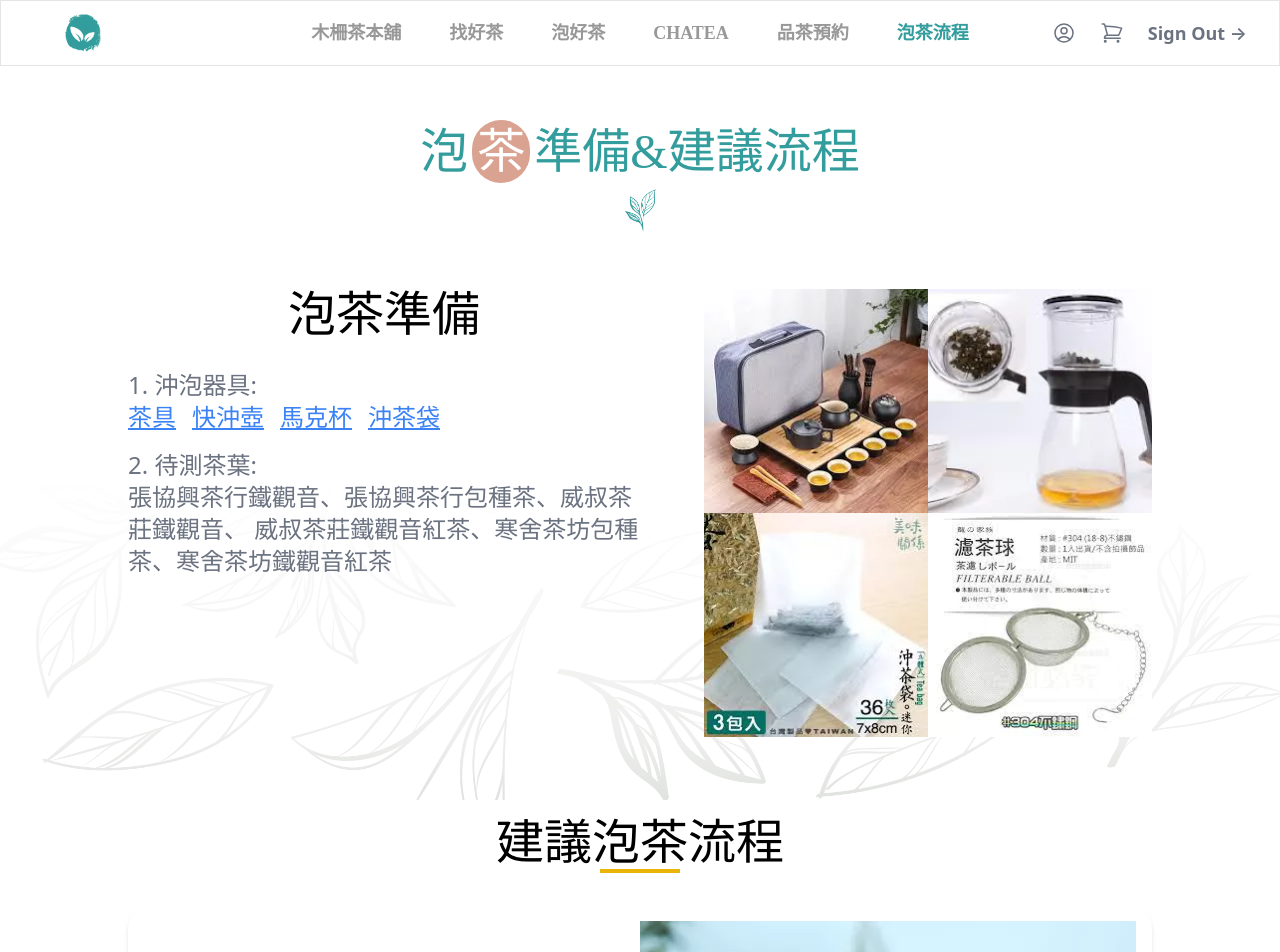
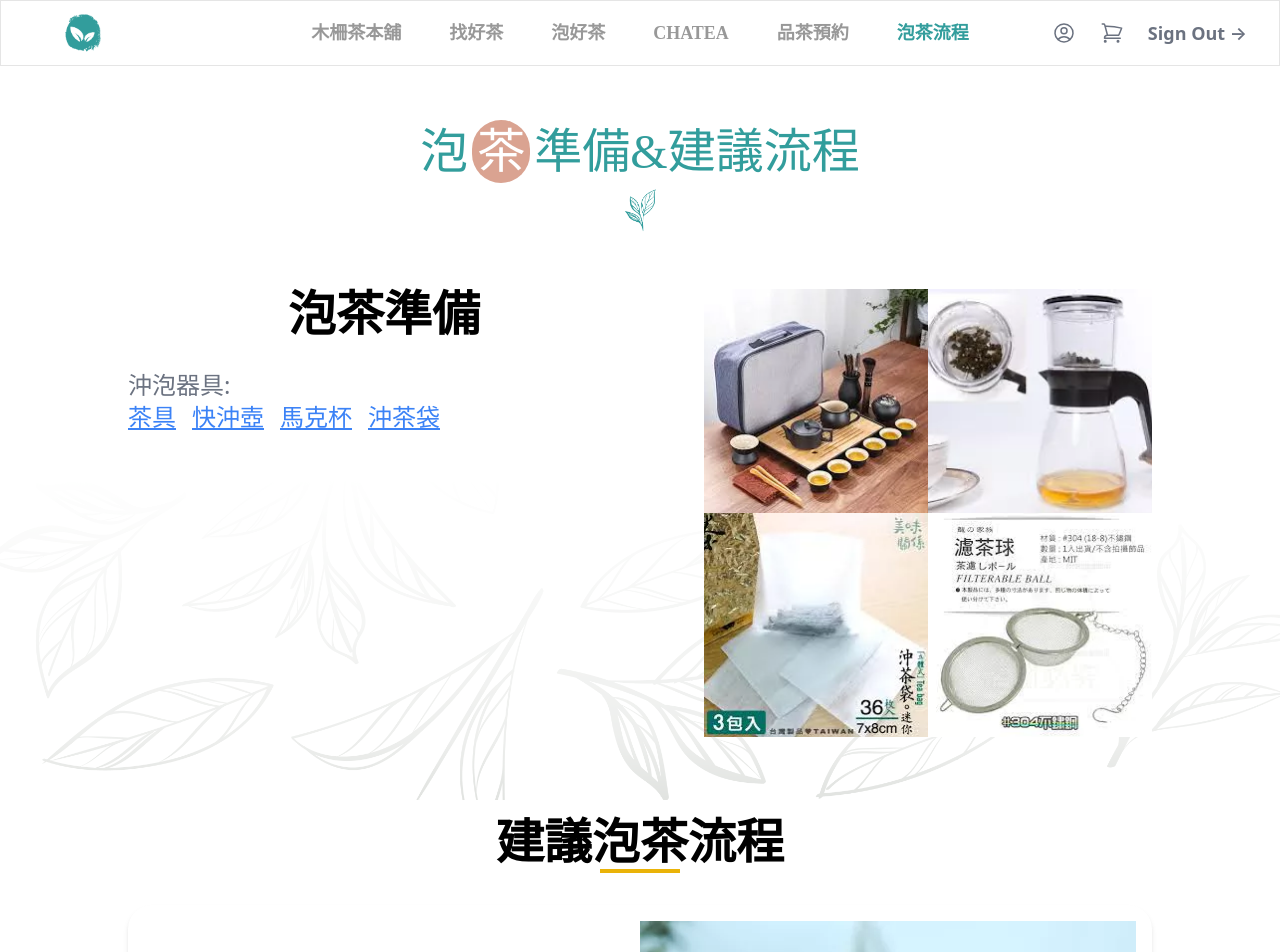
Before and after one commit to Mattis3858/graduation_with_next, a Next.js app: page /processIntro in a window 1280 px wide. Shown: the top 952 px of the page. Built offline with nearby package versions, Linux system fonts and the light colour scheme; a web font is replaced by a local one.

Commit message:
泡茶流程UI更新

```diff
--- a/app/processIntro/ProcessIntro.js
+++ b/app/processIntro/ProcessIntro.js
@@ -1,5 +1,5 @@
 'use client';
-import React ,{ useState } from 'react';
+import React, { useState } from 'react';
 import './style.css';
 
 const ProcessIntro = (props) => {
@@ -8,7 +8,6 @@ const ProcessIntro = (props) => {
   const [showImage1, setShowImage1] = useState(true);
   const [showImage2, setShowImage2] = useState(true);
   const [showImage3, setShowImage3] = useState(true);
-
 
   const selectTool = (tool) => {
     setSelectedTool(selectedTool === tool ? null : tool);
@@ -28,8 +27,6 @@ const ProcessIntro = (props) => {
     setShowImage3(!showImage3);
   };
   return (
-
-
     <>
       <div className="page-layout ">
         <div className="flex items-center justify-center">
@@ -47,11 +44,11 @@ const ProcessIntro = (props) => {
         <div className="flex flex-col lg:flex-row justify-between mb-20">
           <div className="w-full lg:w-1/2">
             <div>
-              <div className="text-5xl font-normal text-center">泡茶準備</div>
+              <div className="text-5xl font-bold text-center">泡茶準備</div>
             </div>
             <div className="pt-8 text-2xl text-gray-500">
               <div>
-                <div className="">1. 沖泡器具:</div>
+                <div className="">沖泡器具:</div>
                 <div className="flex">
                   {['茶具', '快沖壺', '馬克杯', '沖茶袋'].map((tool) => (
                     <button
@@ -68,9 +65,7 @@ const ProcessIntro = (props) => {
                 {/* <div>茶具 / 快沖壺 / 馬克杯 / 沖茶袋 / 濾茶球...等</div> */}
                 {selectedTool && (
                   <div className="mt-4">
-                    {selectedTool === '茶具' && (
-                      <div>茶具的相關文字內容</div>
-                      )}
+                    {selectedTool === '茶具' && <div>茶具的相關文字內容</div>}
                     {selectedTool === '快沖壺' && (
                       <div>快沖壺的相關文字內容</div>
                     )}
@@ -83,13 +78,13 @@ const ProcessIntro = (props) => {
                   </div>
                 )}
               </div>
-              <div className="pt-4">
+              {/* <div className="pt-4">
                 <div>2. 待測茶葉:</div>
                 <div>
                   張協興茶行鐵觀音、張協興茶行包種茶、威叔茶莊鐵觀音、
                   威叔茶莊鐵觀音紅茶、寒舍茶坊包種茶、寒舍茶坊鐵觀音紅茶
                 </div>
-              </div>
+              </div> */}
             </div>
           </div>
           <div className="w-full lg:w-auto">
@@ -98,7 +93,7 @@ const ProcessIntro = (props) => {
                 <img
                   src="/images/image12041-i1oe-300h.png"
                   alt="image12041"
-                className="w-56 h-56 object-cover"
+                  className="w-56 h-56 object-cover cursor-pointer"
                   onClick={toggleImage}
                 />
               ) : (
@@ -110,7 +105,7 @@ const ProcessIntro = (props) => {
                 <img
                   src="/images/image22042-4xx-300h.png"
                   alt="image22042"
-              className="w-56 h-56 object-cover"
+                  className="w-56 h-56 object-cover cursor-pointer"
                   onClick={toggleImage1}
                 />
               ) : (
@@ -123,7 +118,7 @@ const ProcessIntro = (props) => {
                 <img
                   src="/images/image32042-3h6q-300h.png"
                   alt="image32042"
-                  className="w-56 h-56 object-cover"
+                  className="w-56 h-56 object-cover cursor-pointer"
                   onClick={toggleImage2}
                 />
               ) : (
@@ -136,7 +131,7 @@ const ProcessIntro = (props) => {
                 <img
                   src="/images/image42042-v9d8-300h.png"
                   alt="image42042"
-                  className="w-56 h-56 object-cover"
+                  className="w-56 h-56 object-cover cursor-pointer"
                   onClick={toggleImage3}
                 />
               ) : (
@@ -144,14 +139,12 @@ const ProcessIntro = (props) => {
                   Text to be displayed instead of the image.
                 </div>
               )}
-
-
             </div>
           </div>
         </div>
         <div>
-          <div className="text-center mb-8">
-            <div className=" text-5xl">建議泡茶流程</div>
+          <div className="mb-8 text-center">
+            <div className="text-5xl font-bold">建議泡茶流程</div>
             <div className="bg-yellow-500 h-1 w-20 mt-1 mx-auto"></div>
           </div>
           <div className="bg-white rounded-3xl shadow-md p-4 mb-4 flex flex-col md:flex-row items-center">
@@ -212,7 +205,6 @@ const ProcessIntro = (props) => {
           </div>
         </div>
       </div>
-
     </>
   );
 };
```
Lines whose indentation alone changed are shown as unchanged.
